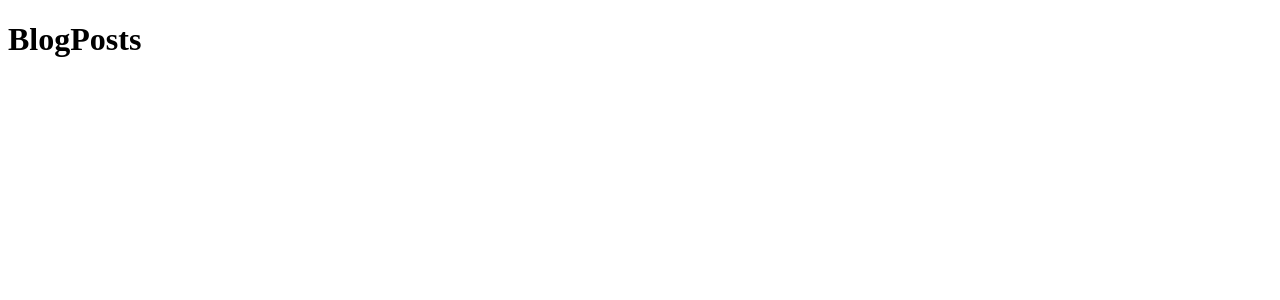
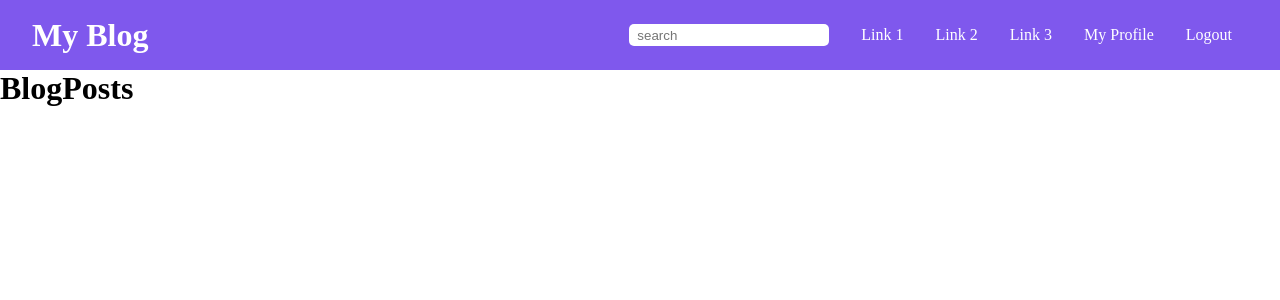
Before and after one commit to io62s/blog-app, a React (Create React App) app: page / in a window 1280 px wide. Shown: the top 300 px of the page. Built offline with nearby package versions, Linux system fonts and the light colour scheme.

Commit message:
globalStyles, appStyles

```diff
--- a/package.json
+++ b/package.json
@@ -9,6 +9,7 @@
     "axios": "^0.19.2",
     "react": "^16.13.1",
     "react-dom": "^16.13.1",
+    "react-icons": "^3.10.0",
     "react-router-dom": "^5.2.0",
     "react-scripts": "3.4.1",
     "styled-components": "^5.1.1"
--- a/public/index.html
+++ b/public/index.html
@@ -10,34 +10,17 @@
       content="Web site created using create-react-app"
     />
     <link rel="apple-touch-icon" href="%PUBLIC_URL%/logo192.png" />
-    <!--
-      manifest.json provides metadata used when your web app is installed on a
-      user's mobile device or desktop. See https://developers.google.com/web/fundamentals/web-app-manifest/
-    -->
+
     <link rel="manifest" href="%PUBLIC_URL%/manifest.json" />
-    <!--
-      Notice the use of %PUBLIC_URL% in the tags above.
-      It will be replaced with the URL of the `public` folder during the build.
-      Only files inside the `public` folder can be referenced from the HTML.
 
-      Unlike "/favicon.ico" or "favicon.ico", "%PUBLIC_URL%/favicon.ico" will
-      work correctly both with client-side routing and a non-root public URL.
-      Learn how to configure a non-root public URL by running `npm run build`.
-    -->
+    <link
+      href="https://fonts.googleapis.com/css2?family=Open+Sans:wght@300;400;700&display=swap"
+      rel="stylesheet"
+    />
     <title>React App</title>
   </head>
   <body>
     <noscript>You need to enable JavaScript to run this app.</noscript>
     <div id="root"></div>
-    <!--
-      This HTML file is a template.
-      If you open it directly in the browser, you will see an empty page.
-
-      You can add webfonts, meta tags, or analytics to this file.
-      The build step will place the bundled scripts into the <body> tag.
-
-      To begin the development, run `npm start` or `yarn start`.
-      To create a production bundle, use `npm run build` or `yarn build`.
-    -->
   </body>
 </html>
--- /dev/null
+++ b/src/Styles/AppStyles.js
@@ -0,0 +1,8 @@
+import styled from "styled-components";
+
+const Container = styled.div`
+  min-height: 100vh;
+  position: relative;
+`;
+
+export { Container };
--- /dev/null
+++ b/src/Styles/GlobalStyle.js
@@ -0,0 +1,13 @@
+import { createGlobalStyle } from "styled-components";
+
+const GlobalStyle = createGlobalStyle`
+  * {
+    margin: 0;
+    padding: 0;
+    box-sizing: border-box;
+  }
+
+  font-family: "Open Sans", sans-serif;
+`;
+
+export default GlobalStyle;
--- /dev/null
+++ b/src/Styles/NavStyles.js
@@ -0,0 +1,51 @@
+import styled from "styled-components";
+import { white, main } from "./colors";
+import { flex } from "./common";
+
+const NavBar = styled.div`
+  position: relative;
+  width: 100%;
+  height: 70px;
+  ${flex("row", "space-between")}
+  padding: 1rem 2rem;
+  background-color: ${main};
+  color: ${white};
+
+  .link {
+    text-decoration: none;
+    color: ${white};
+    cursor: pointer;
+  }
+
+  @media (max-width: 850px) {
+    height: auto;
+  }
+`;
+
+const NavWrapper = styled.div`
+  display: grid;
+  grid-template-columns: max-content 1fr;
+  align-items: center;
+
+  .search {
+    margin-right: 1rem;
+
+    input {
+      width: 200px;
+      padding: 0.2rem 0.5rem;
+      border: none;
+      border-radius: 5px;
+    }
+  }
+`;
+
+const NavLinks = styled.ul`
+  ${flex("row", "space-evenly")}
+  list-style-type: none;
+
+  li {
+    padding: 0 1rem;
+  }
+`;
+
+export { NavBar, NavWrapper, NavLinks };
--- /dev/null
+++ b/src/Styles/colors.js
@@ -0,0 +1,8 @@
+const white = "#fff";
+const main = "#7f58ed";
+const grey = "#f3f3f3";
+const darkerGrey = "#e0e0e0";
+const borderColor = "#c4c4c4";
+const red = "#f16262";
+
+export { white, main, grey, darkerGrey, borderColor, red };
--- /dev/null
+++ b/src/Styles/common.js
@@ -0,0 +1,9 @@
+export const flex = (direction, justify, align = "center") => {
+  return `
+  display: flex;
+  flex-wrap: wrap;
+  flex-direction: ${direction};
+  justify-content: ${justify};
+  align-items: ${align};
+  `;
+};
--- a/src/components/App.js
+++ b/src/components/App.js
@@ -1,11 +1,17 @@
 import React from "react";
 import { Route, Switch } from "react-router-dom";
+import Nav from "./Nav";
 import BlogPosts from "./BlogPosts";
 import Profile from "./Profile";
 
+import { Container } from "../Styles/AppStyles";
+import GlobalStyle from "../Styles/GlobalStyle";
+
 function App() {
   return (
-    <div className="App">
+    <Container>
+      <GlobalStyle />
+      <Nav />
       <Switch>
         <Route exact path="/">
           <BlogPosts />
@@ -14,7 +20,7 @@ function App() {
           <Profile />
         </Route>
       </Switch>
-    </div>
+    </Container>
   );
 }
 
--- a/src/components/Nav.js
+++ b/src/components/Nav.js
@@ -0,0 +1,32 @@
+import React from "react";
+import { Link } from "react-router-dom";
+
+import { NavBar, NavWrapper, NavLinks } from "../Styles/NavStyles";
+
+function Nav() {
+  return (
+    <NavBar>
+      <div className="logo">
+        <Link to="/" className="link">
+          <h1>My Blog</h1>
+        </Link>
+      </div>
+      <NavWrapper>
+        <form className="search">
+          <input type="text" placeholder="search" />
+        </form>
+        <NavLinks>
+          <li>Link 1</li>
+          <li>Link 2</li>
+          <li>Link 3</li>
+          <Link to="/profile" className="link">
+            <li>My Profile</li>
+          </Link>
+          <li>Logout</li>
+        </NavLinks>
+      </NavWrapper>
+    </NavBar>
+  );
+}
+
+export default Nav;
```
Also changed, not shown: 1 other file (tests, documents, lock files or other folders).
